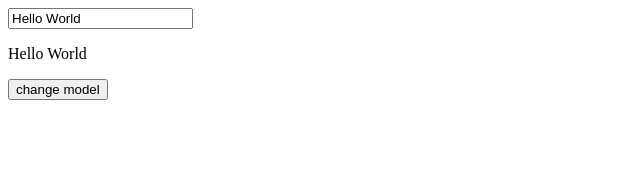
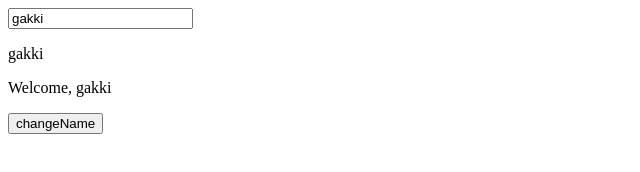
Before and after one commit to savokiss/mvvm, a plain HTML site: page index.html in a window 1280 px wide. Shown: the whole page, without its empty margins (0-640 px from the left). Drawn offline with Linux system fonts and the light colour scheme.

Commit message:
fix: computed

```diff
--- a/index.html
+++ b/index.html
@@ -11,21 +11,27 @@
   <script src="./js/mvvm.js"></script>
 </head>
 <body>
-  <div id="mvvm-app">
-    <input type="text" v-model="word">
-    <p>{{word}}</p>
-    <button v-on:click="sayHi">change model</button>
+  <div id="app">
+    <input type="text" v-model="name" placeholder="Enter your name">
+    <p>{{name}}</p>
+    <p>{{welcome}}</p>
+    <button v-on:click="changeName">changeName</button>
   </div>
 
   <script>
     var vm = new MVVM({
-      el: '#mvvm-app',
+      el: '#app',
       data: {
-        word: 'Hello World'
+        name: 'gakki'
+      },
+      computed: {
+        welcome() {
+          return 'Welcome, '+ this.name
+        }
       },
       methods: {
-        sayHi: function() {
-          this.word = 'Hi, everybody！'
+        changeName: function() {
+          this.name = 'savo'
         }
       }
     })
```
